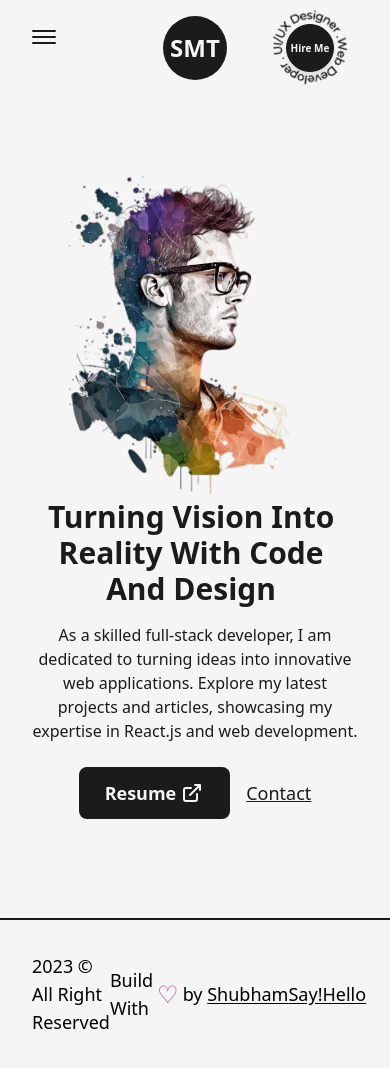
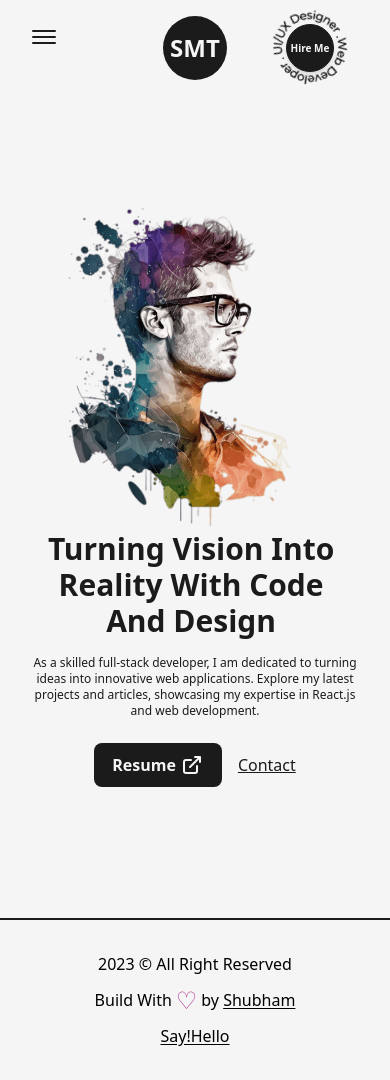
Before and after one commit to mani9k9/MyPortfolio, a Next.js app: page / in a window 390 px wide. Built offline with nearby package versions, Linux system fonts and the light colour scheme.

Commit message:
footer responsive

```diff
--- a/src/components/Footer.js
+++ b/src/components/Footer.js
@@ -4,10 +4,10 @@
 
 const Footer = () => {
     return (
-        <footer className="w-full border-t-2 border-solid border-dark font-medium text-lg dark:text-light dark:border-light">
-            <Layout className='py-8 flex items-center justify-between'>
+        <footer className="w-full border-t-2 border-solid border-dark font-medium text-lg dark:text-light dark:border-light sm:text-base">
+            <Layout className='py-8 flex items-center justify-between lg:flex-col lg:py-6'>
                 <span>{new Date().getFullYear()} &copy; All Right Reserved</span>
-                <div className='flex items-center'>
+                <div className='flex items-center lg:py-2'>
                     Build With<span className='text-primary dark:text-primaryDark text-2xl px-1'>&#9825;</span>
                 by&nbsp;<Link href="/" className='underline underline-offset-2'>
                     Shubham
--- a/src/pages/index.js
+++ b/src/pages/index.js
@@ -32,7 +32,7 @@
               xl:!text-5xl lg:!text-center lg:!text-6xl md:!text-5xl sm:!text-3xl
               "
                />
-              <p className='my-4 text-base font-medium'>
+              <p className='my-4 text-base font-medium md:text-sm sm:text-xs'>
                 As a skilled full-stack developer, I am dedicated to turning ideas into innovative web applications.
                 Explore my latest projects and articles, showcasing my expertise in React.js and web development.
               </p>
@@ -40,13 +40,13 @@
                 <Link href="/resume.pdf" target={"_blank"} className="flex items-center bg-dark text-light
                 p-2.5 px-6 rounded-lg text-lg font-semibold hover:bg-light hover:text-dark
                 border-2 border-solid border-transparent hover:border-dark dark:bg-light dark:text-dark hover:dark:bg-dark
-                hover:dark:border-light hover:dark:text-light"
+                hover:dark:border-light hover:dark:text-light md:p-2 md:px-4 md:text-base"
                 download={true}
                 >
                   Resume<LinkArrow className={"w-6 ml-1"} />
                   </Link>
                 <Link href="mailto:mani9k9@gmail.com" target={"_blank"}
-                className="ml-4 text-lg font-medium capitalize text-dark underline dark:text-light">
+                className="ml-4 text-lg font-medium capitalize text-dark underline dark:text-light md:text-base">
                   Contact
                   </Link>
               </div>
```
